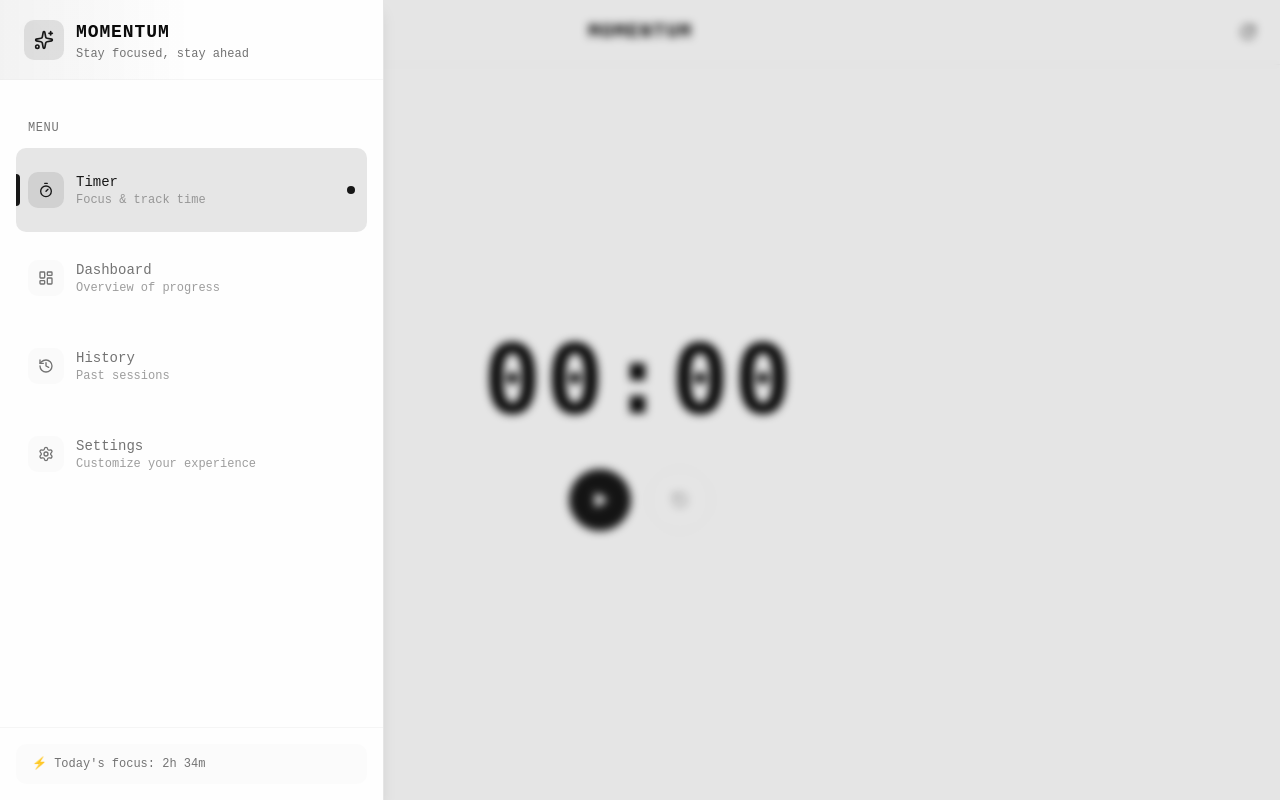
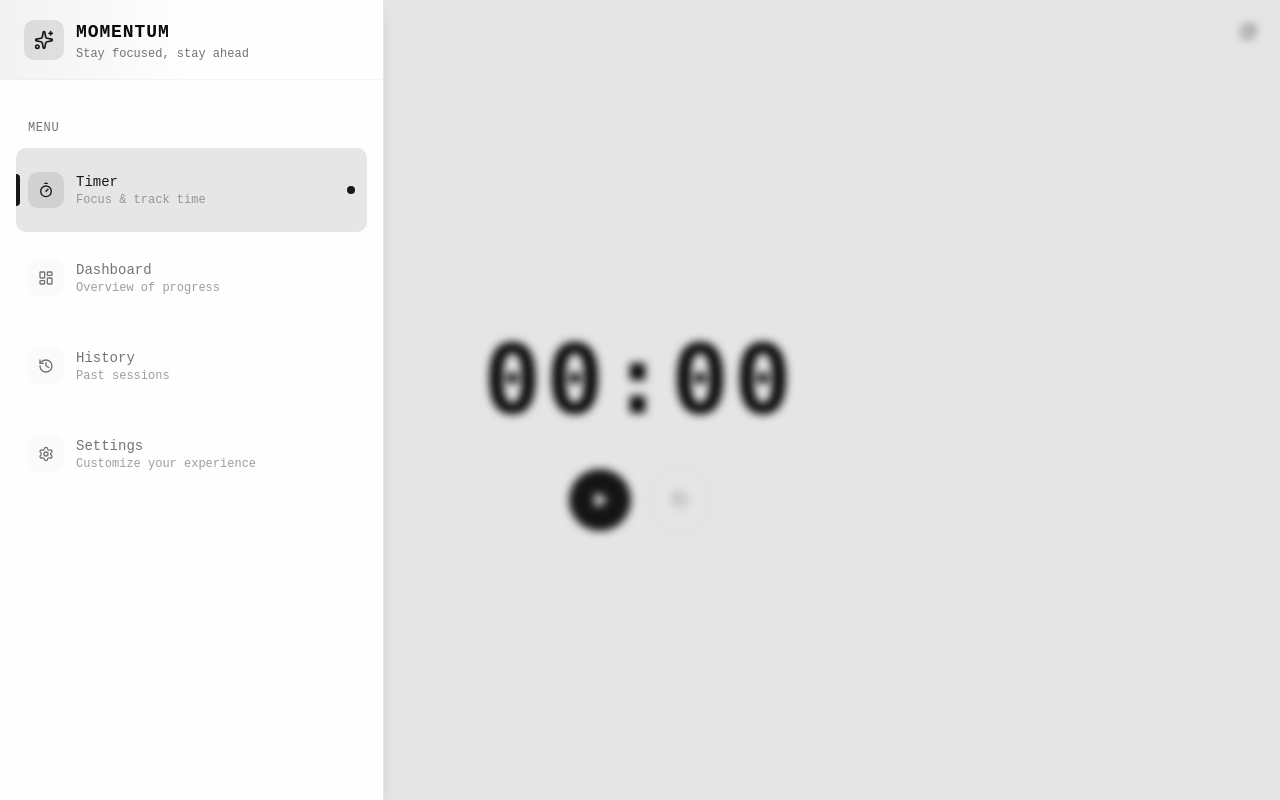
Before and after one commit to Sayantand938/momentum, a React (Vite) app: page / in a window 1280 px wide. Both pictures are taken after a click on the button "Toggle menu". Built offline with nearby package versions, Linux system fonts and the light colour scheme; no server answers; the database is empty.

Commit message:
style: remove sidebar footer

```diff
--- a/src/components/Header.tsx
+++ b/src/components/Header.tsx
@@ -1,21 +1,15 @@
 import { Button } from "@/components/ui/button"
 import { Sidebar } from "./Sidebar"
 import { RotateCw } from "lucide-react"
-import { Link } from '@tanstack/react-router'
 
 export function Header() {
     return (
-        <header className="fixed top-0 left-0 right-0 z-50 border-b border-border/40 bg-background/80 backdrop-blur-md">
+        <header className="fixed top-0 left-0 right-0 z-50 bg-background/80 backdrop-blur-md">
             <div className="flex h-16 items-center justify-between px-4">
                 {/* Left: Burger Menu */}
                 <Sidebar />
 
-                {/* Center: MOMENTUM - Link to home */}
-                <Link to="/" className="absolute left-1/2 -translate-x-1/2">
-                    <h1 className="text-xl font-bold tracking-wider hover:text-primary transition-colors">
-                        MOMENTUM
-                    </h1>
-                </Link>
+                {/* Center: Empty - logo removed */}
 
                 {/* Right: Refresh Button */}
                 <Button
--- a/src/components/SidebarContent.tsx
+++ b/src/components/SidebarContent.tsx
@@ -93,15 +93,6 @@
                     )
                 })}
             </nav>
-
-            {/* Footer */}
-            <div className="border-t border-border/40 p-4">
-                <div className="rounded-lg bg-muted/30 px-4 py-3">
-                    <p className="text-xs text-muted-foreground">
-                        ⚡ Today's focus: 2h 34m
-                    </p>
-                </div>
-            </div>
         </>
     )
 }
```
